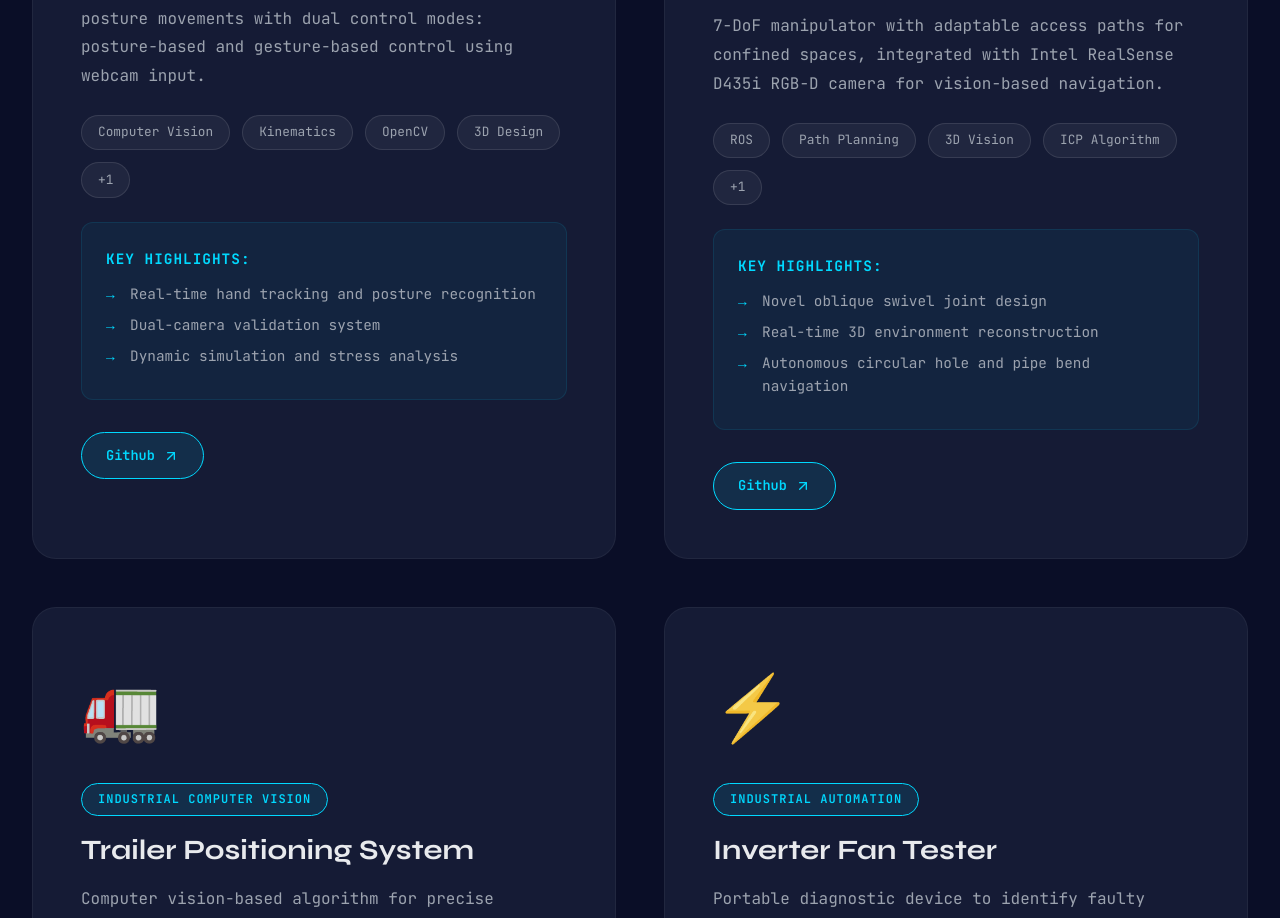
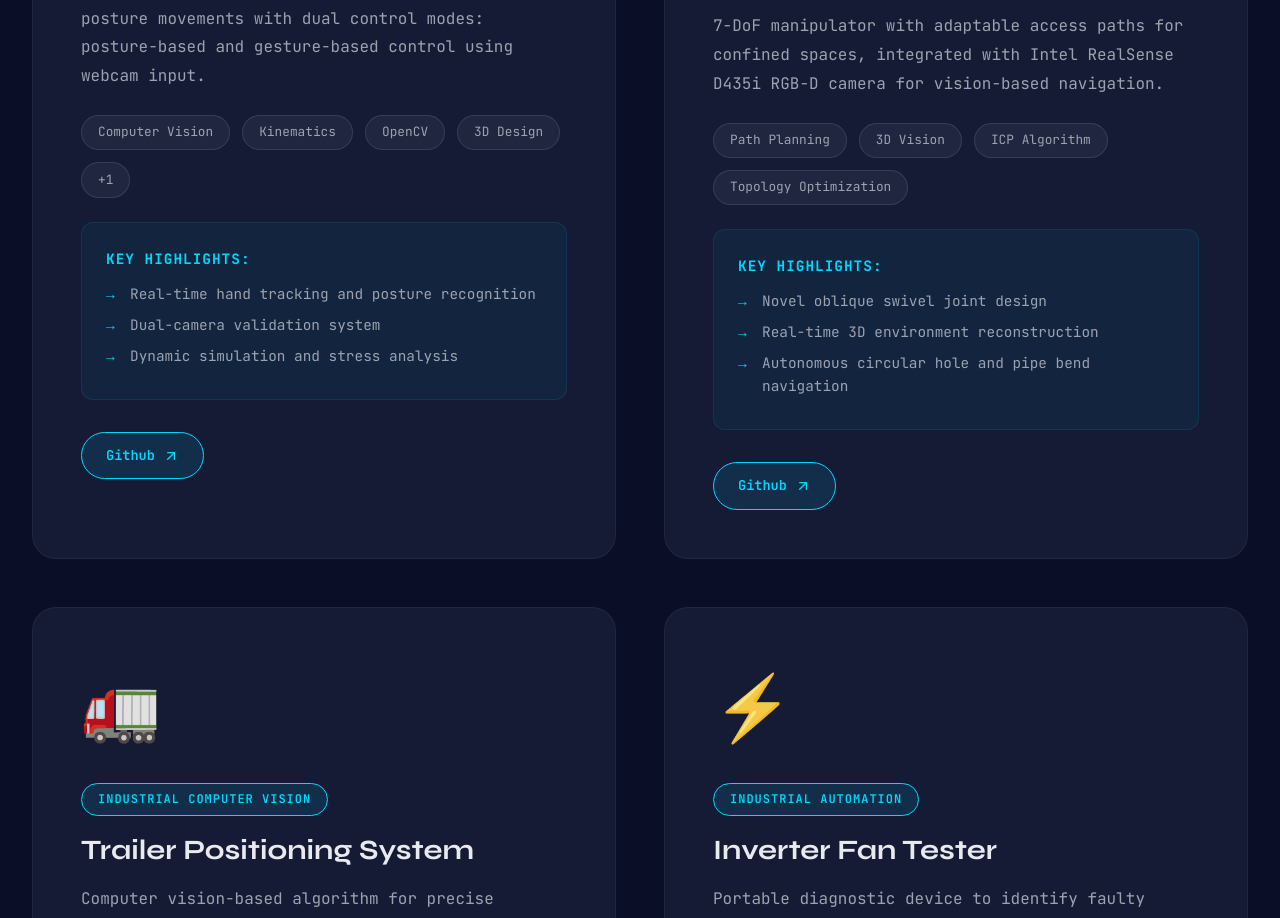
Before and after one commit to Viranjan-de-silva/viranjan-portfolio, a React (Create React App) app: page / in a window 1280 px wide. Shown: the part 2342-3260 px from the top of the page. Built offline with nearby package versions, Linux system fonts and the light colour scheme; the HTML template or start-up script is replaced by a standard one.

Commit message:
Update App.js

```diff
--- a/src/App.js
+++ b/src/App.js
@@ -63,7 +63,7 @@ function App() {
       title: "Redundant Robotic Manipulator with Oblique Swivel Joints",
       category: "Advanced Robotics",
       description: "7-DoF manipulator with adaptable access paths for confined spaces, integrated with Intel RealSense D435i RGB-D camera for vision-based navigation.",
-      technologies: ["ROS", "Path Planning", "3D Vision", "ICP Algorithm", "Topology Optimization"],
+      technologies: ["Path Planning", "3D Vision", "ICP Algorithm", "Topology Optimization"],
       highlights: [
         "Novel oblique swivel joint design",
         "Real-time 3D environment reconstruction",
```
